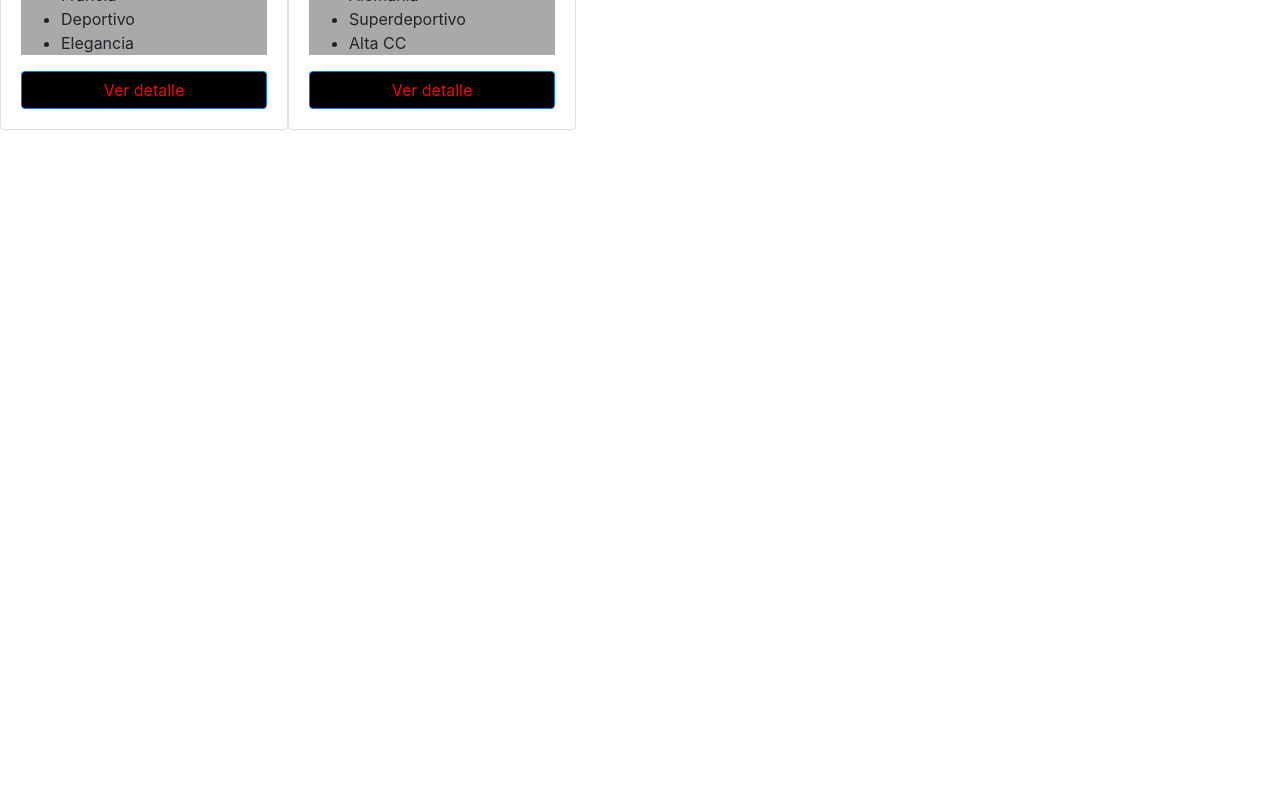
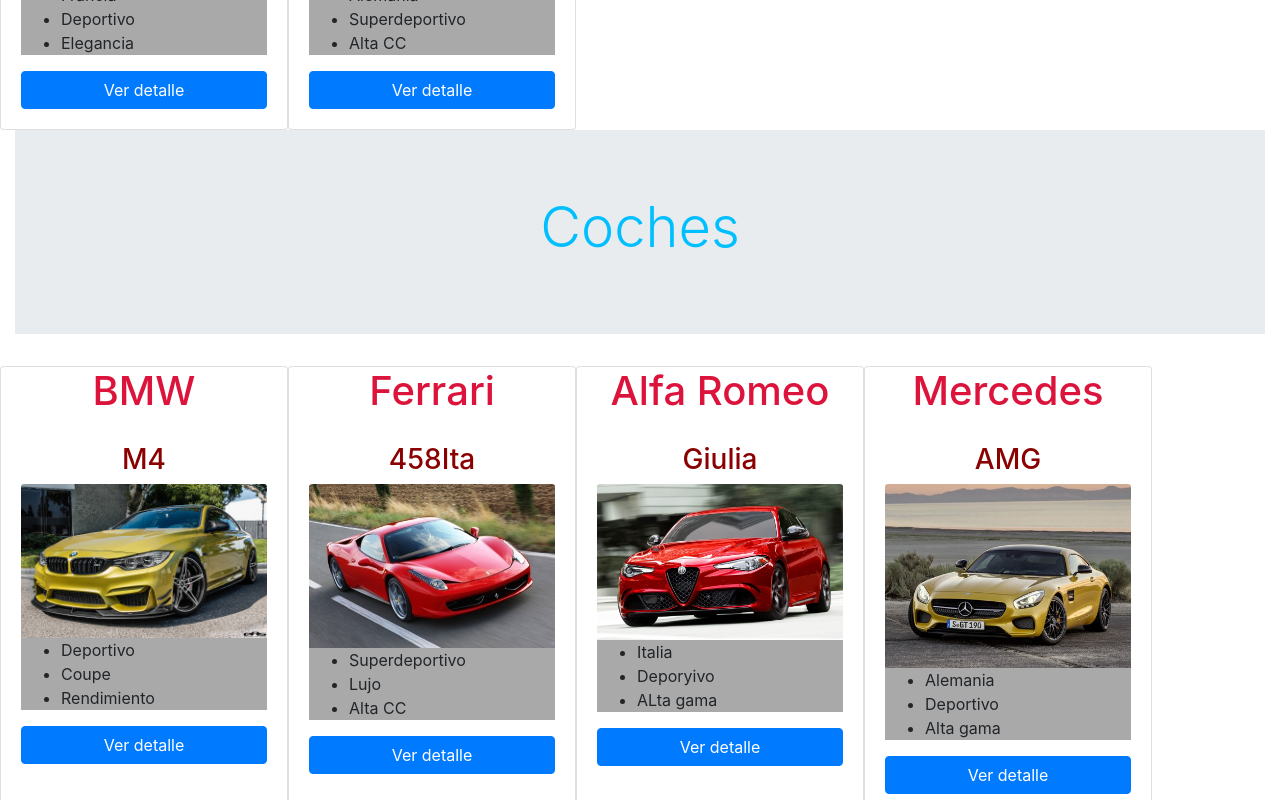
Before and after one commit to IronetIvan/AngularProjects, an Angular app in the folder Proyectos/ProyectoCochesFinal/: page /coches in a window 1280 px wide. Shown: the part 1040-1840 px from the top of the page. Before the commit the page ends 1170 px from the top, so only its background shows below. Built offline with nearby package versions, Linux system fonts and the light colour scheme.

Commit message:
act angular

```diff
--- a/Proyectos/ProyectoCochesFinal/src/app/app.component.html
+++ b/Proyectos/ProyectoCochesFinal/src/app/app.component.html
@@ -1,4 +1,5 @@
 <div class="container-fluid">
   <app-barra-superior></app-barra-superior>
   <router-outlet></router-outlet>
+  <app-coches></app-coches>
 </div>
--- a/Proyectos/ProyectoCochesFinal/src/app/components/coches/coches.component.html
+++ b/Proyectos/ProyectoCochesFinal/src/app/components/coches/coches.component.html
@@ -16,7 +16,7 @@
                 </ul>
                 <img [src]="marcas   .imagen" *ngFor="let marcas of item.marcas" style="width: 100px; height: 100px;" >
 
-                <button #elemento class="btn btn-primary btn-block"  style="background: black; color: red;">Ver detalle</button>
+                <button #elemento class="btn btn-primary btn-block" (click)="clickDetalles()" clstyle="background: black; color: red;">Ver detalle</button>
         </div>
     </div>
 </div>
--- a/Proyectos/ProyectoCochesFinal/src/app/components/coches/coches.component.ts
+++ b/Proyectos/ProyectoCochesFinal/src/app/components/coches/coches.component.ts
@@ -28,4 +28,9 @@
     //this.coches = this.servicio.getArrayCoches()
   }
 
+  clickDetalles(){
+    alert('hola has pulsado un boton, pero no soy capaz de abrir el componente detalle-coche')
+
+  }
+
 }
```
